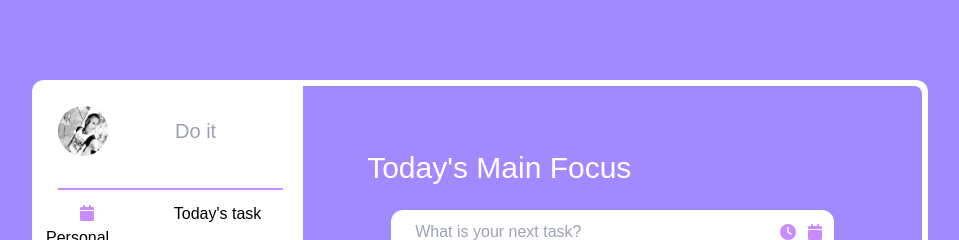
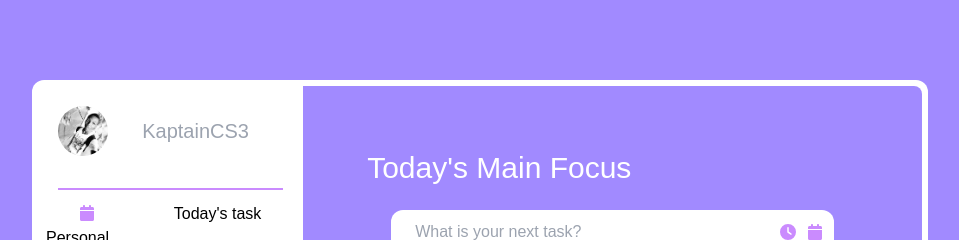
Before and after one commit to KaptainCS3/MentorShip__Digital_Rental, a React (Create React App) app in the folder DAY 1/todo-app/: page / in a window 1280 px wide. Shown: the top 240 px of the page, without its empty margins (160-1119 px from the left). Built offline with nearby package versions, Linux system fonts and the light colour scheme.

Commit message:
tweaking display values

```diff
--- a/DAY 1/todo-app/src/components/SideBar.js
+++ b/DAY 1/todo-app/src/components/SideBar.js
@@ -6,13 +6,13 @@ const SideBar = () => {
   return (
     <section className={styles.NavBar}>
       <nav>
-        <div className="flex w-6/4 justify-evenly m-[0.75em] border-b-2 border-b-[#ca8bfe] pb-8">
+        <div className="flex w-6/4 justify-center m-[0.75em] border-b-2 border-b-[#ca8bfe] pb-8">
           <img
             src={avarta}
             alt=""
             className="rounded-full h-[50px] w-[50px] flex justify-center align-center"
           />
-          <span className="text-xl text-gray-400">Do it</span>
+          <span className="text-xl text-gray-400">KaptainCS3</span>
         </div>
         <TaskFilter />
       </nav>
```
